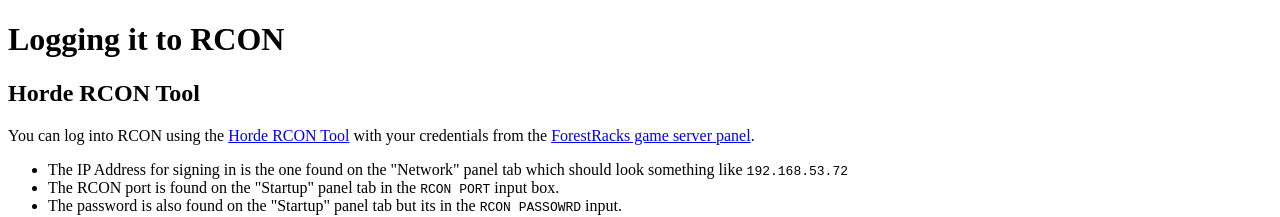
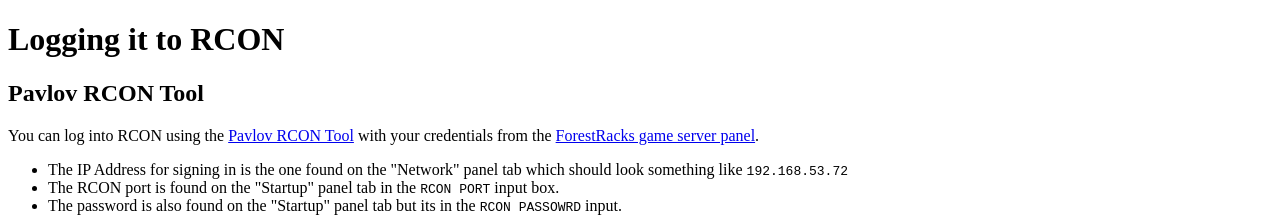
Before and after one commit to ForestRacks/Knowledgebase, a Next.js app: page /games/pavlov/logging-into-rcon in a window 1280 px wide. Shown: the top 217 px of the page. Built offline with nearby package versions, Linux system fonts and the light colour scheme.

Commit message:
Made tool wording sound better

```diff
--- a/pages/games/pavlov/logging-into-rcon.mdx
+++ b/pages/games/pavlov/logging-into-rcon.mdx
@@ -1,7 +1,7 @@
 # Logging it to RCON
 
-## Horde RCON Tool
-You can log into RCON using the [Horde RCON Tool](https://pavlovhorde.com/rcon/) with your credentials from the [ForestRacks game server panel](https://panel.forestracks.com).
+## Pavlov RCON Tool
+You can log into RCON using the [Pavlov RCON Tool](https://pavlovhorde.com/rcon/) with your credentials from the [ForestRacks game server panel](https://panel.forestracks.com).
 
 * The IP Address for signing in is the one found on the "Network" panel tab which should look something like `192.168.53.72`
 * The RCON port is found on the "Startup" panel tab in the `RCON PORT` input box.
```
